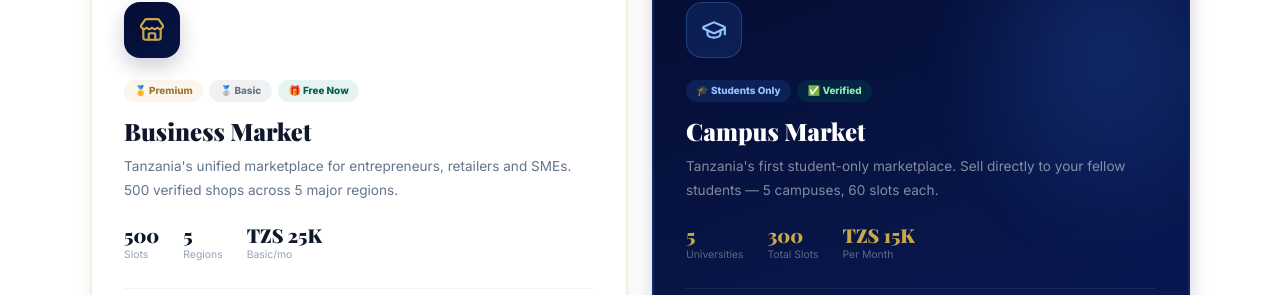
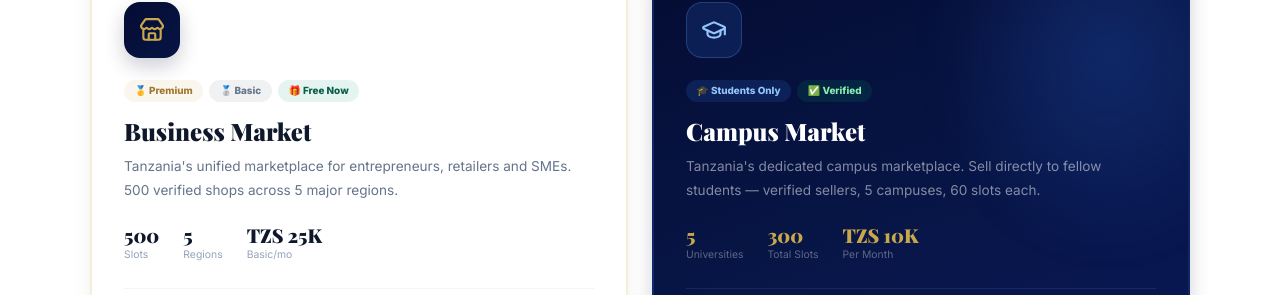
Before and after one commit to travexmall15-gif/travex-mall, a Next.js app: page / in a window 1280 px wide. Shown: the part 964-1259 px from the top of the page. Built offline with nearby package versions, Linux system fonts and the light colour scheme; a web font is replaced by a local one.

Commit message:
fix(homepage): campus description removes 'first student-only' (was being picked by Google), fix TZS 15K→10K in stats

```diff
--- a/app/page.tsx
+++ b/app/page.tsx
@@ -114,10 +114,10 @@ export default function HomePage() {
               </div>
               <h3 style={{ position: 'relative', zIndex: 1, fontFamily: "'Playfair Display', serif", fontSize: '1.5rem', fontWeight: 900, color: '#fff', marginBottom: '0.6rem', lineHeight: 1.15 }}>Campus Market</h3>
               <p style={{ position: 'relative', zIndex: 1, fontSize: '0.85rem', color: 'rgba(255,255,255,0.50)', lineHeight: 1.72, marginBottom: '1.5rem' }}>
-                Tanzania&apos;s first student-only marketplace. Sell directly to your fellow students — 5 campuses, 60 slots each.
+                Tanzania&apos;s dedicated campus marketplace. Sell directly to fellow students — verified sellers, 5 campuses, 60 slots each.
               </p>
               <div style={{ position: 'relative', zIndex: 1, display: 'flex', gap: '1.5rem', marginBottom: '1.75rem', paddingBottom: '1.5rem', borderBottom: '1px solid rgba(255,255,255,0.08)' }}>
-                {[['5', 'Universities'], ['300', 'Total Slots'], ['TZS 15K', 'Per Month']].map(([v, l]) => (
+                {[['5', 'Universities'], ['300', 'Total Slots'], ['TZS 10K', 'Per Month']].map(([v, l]) => (
                   <div key={l}>
                     <div style={{ fontFamily: "'Playfair Display', serif", fontSize: '1.2rem', fontWeight: 900, color: '#C9A84C', lineHeight: 1 }}>{v}</div>
                     <div style={{ fontSize: '0.65rem', color: 'rgba(255,255,255,0.35)', marginTop: '2px' }}>{l}</div>
```
